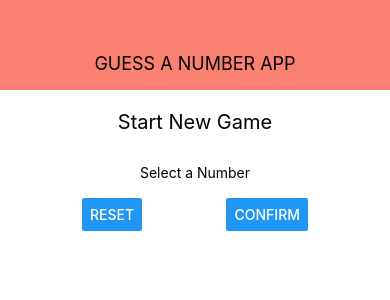
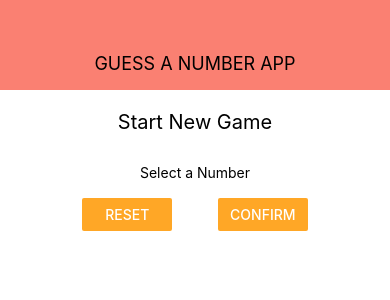
Before and after one commit to AndreyKonovalenko/guess-number-rn, a React Native app: screen / in a window 390 px wide. Shown: the top 300 px of the page. Built offline with nearby package versions, Linux system fonts and the light colour scheme.

Commit message:
Added constats config folder

```diff
--- a/src/components/Header.js
+++ b/src/components/Header.js
@@ -1,5 +1,6 @@
 import React from 'react';
 import { View, Text, StyleSheet } from 'react-native';
+import Colors from '../constants/colors';
 
 const Header = props => {
   return (
@@ -7,17 +8,16 @@
       <Text style={styles.headerTitle}>{props.title}</Text>
     </View>
   );
-}
+};
 
 const styles = StyleSheet.create({
   header: {
     width: '100%',
     height: 90,
-    backgroundColor: 'salmon',
+    backgroundColor: Colors.primary,
     paddingTop: 36,
     alignItems: 'center',
     justifyContent: 'center'
-
   },
   headerTitle: {
     color: 'black',
--- a/src/components/screens/StartGameScreen.js
+++ b/src/components/screens/StartGameScreen.js
@@ -1,6 +1,7 @@
 import React from 'react';
 import { View, StyleSheet, Text, TextInput, Button } from 'react-native';
 import Card from '../Card';
+import Colors from '../../constants/colors';
 const StartGameScreen = props => {
   return (
     <View style={styles.screen}>
@@ -9,8 +10,16 @@
         <Text>Select a Number</Text>
         <TextInput />
         <View style={styles.buttonContainer}>
-          <Button title='Reset' onPress={() => {}} />
-          <Button title='Confirm' onPress={() => {}} />
+          <View style={styles.button}>
+            <Button title='Reset' color={Colors.secondary} onPress={() => {}} />
+          </View>
+          <View style={styles.button}>
+            <Button
+              title='Confirm'
+              color={Colors.secondary}
+              onPress={() => {}}
+            />
+          </View>
         </View>
       </Card>
     </View>
@@ -29,6 +38,9 @@
     justifyContent: 'space-between',
     paddingHorizontal: 15
   },
+  button: {
+    width: '40%'
+  },
   title: {
     fontSize: 20,
     marginVertical: 10
--- /dev/null
+++ b/src/constants/colors.js
@@ -0,0 +1,4 @@
+export default {
+  primary: '#FA8072',
+  secondary: '#ffa726'
+};
```
